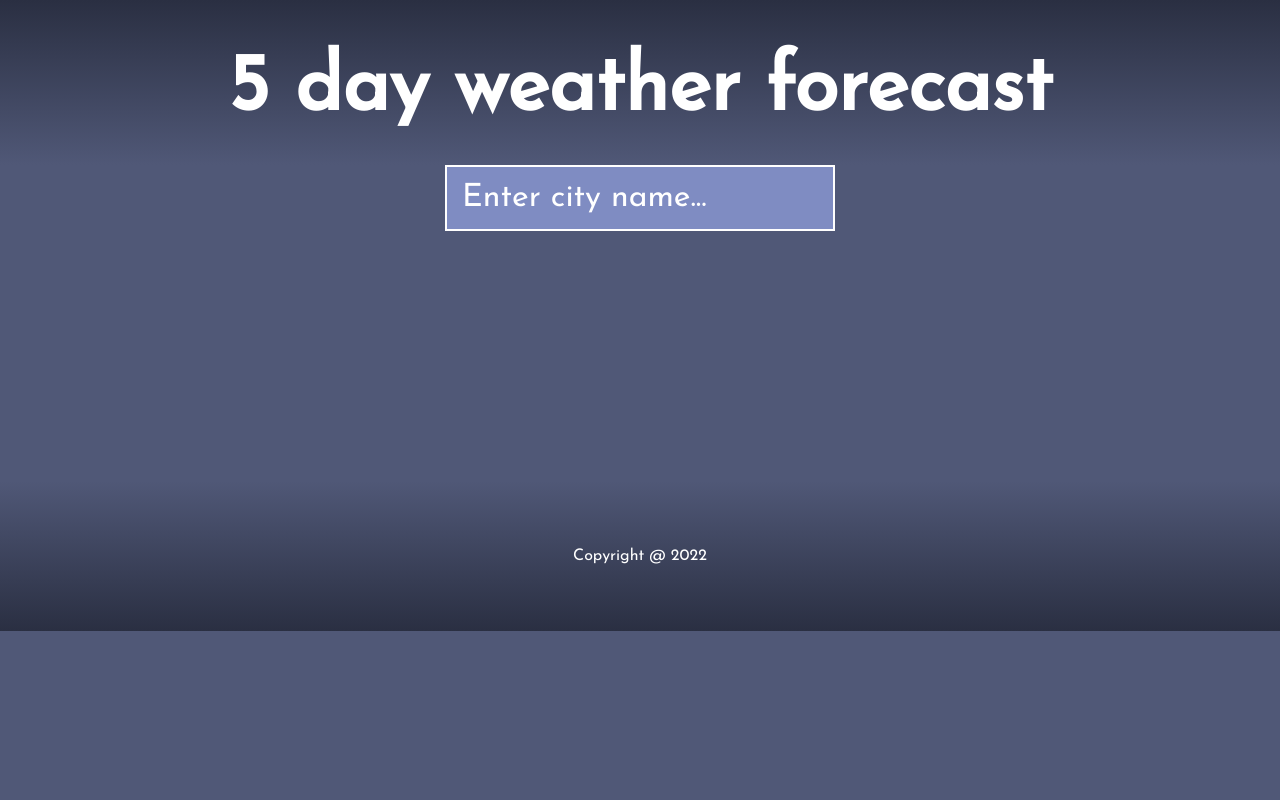
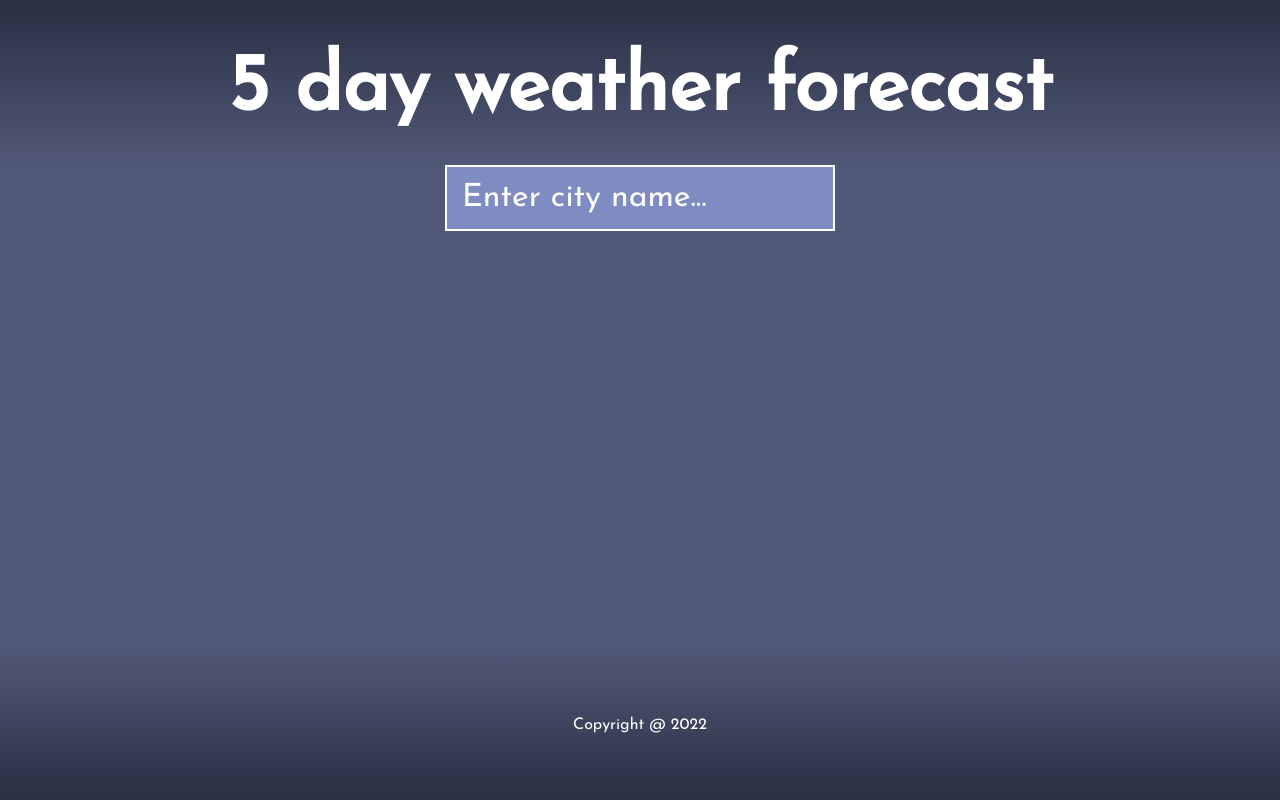
Before and after one commit to karolszczesniakk/React-WeatherApp, a React (Create React App) app: page / in a window 1280 px wide. Built offline with nearby package versions, Linux system fonts and the light colour scheme; no server answers.

Commit message:
fix footer position

```diff
--- a/package.json
+++ b/package.json
@@ -1,5 +1,5 @@
 {
-  "homepage": "https://karolszczesniakk.github.io/React-Weather-App/",
+  "homepage": "https://karolszczesniakk.github.io/React-WeatherApp/",
   "name": "react-weather-app",
   "version": "0.1.0",
   "private": true,
--- a/src/App.jsx
+++ b/src/App.jsx
@@ -81,7 +81,7 @@ export default function App(){
   },[coordinates])
 
   return (
-  <main className="app">
+  <div className="app-container">
     <Header/>
     <SearchBar search={setQuery}/>
 
@@ -98,6 +98,6 @@ export default function App(){
       : null }
 
     <Footer/>
-  </main>
+  </div>
   )
 }
--- a/src/components/WeatherContainer.jsx
+++ b/src/components/WeatherContainer.jsx
@@ -14,7 +14,7 @@ export default function WeatherBoxContainer(props){
   }
 
   return(
-    <div>
+    <div className="chuj">
       <div className = "location-info">
         <span className = "location-info_city-name"> {props.location.city} </span>
         <span className = "location-info_country-code"> {props.location.country} </span>
--- a/src/components/WeatherMoreData.jsx
+++ b/src/components/WeatherMoreData.jsx
@@ -1,5 +1,6 @@
 import React from "react";
 import '../styles/WeatherMoreData.css';
+
 export default function WeatherMoreData(props){
   return (
     <div className = "weather-more-data">
--- a/src/styles/App.css
+++ b/src/styles/App.css
@@ -14,6 +14,13 @@ body {
   text-align: center;
 }
 
+.app-container{
+  position: relative;
+  min-width: 500px;
+  min-height: 100vh;
+
+}
+
 p {
   margin:0;
 }
--- a/src/styles/Footer.css
+++ b/src/styles/Footer.css
@@ -4,7 +4,9 @@
   height: 150px;
   width: 100%;
   display: table;
-  margin-top: 250px;
+  position: absolute;
+
+  bottom: 0;
 
 }
 
--- a/src/styles/WeatherContainer.css
+++ b/src/styles/WeatherContainer.css
@@ -1,10 +1,18 @@
 .weather-container{
-  padding-left: 12%;
-  padding-right: 12%;
+  height: 100%;
   display: grid;
   grid-template-columns: repeat(auto-fit, minmax(200px, 1fr));
   grid-gap: 15px;
   margin-top: 50px;
+
+
+}
+
+.chuj{
+  padding-left: 12%;
+  padding-right: 12%;
+  padding-bottom: 200px;
+
 }
 
 
```
